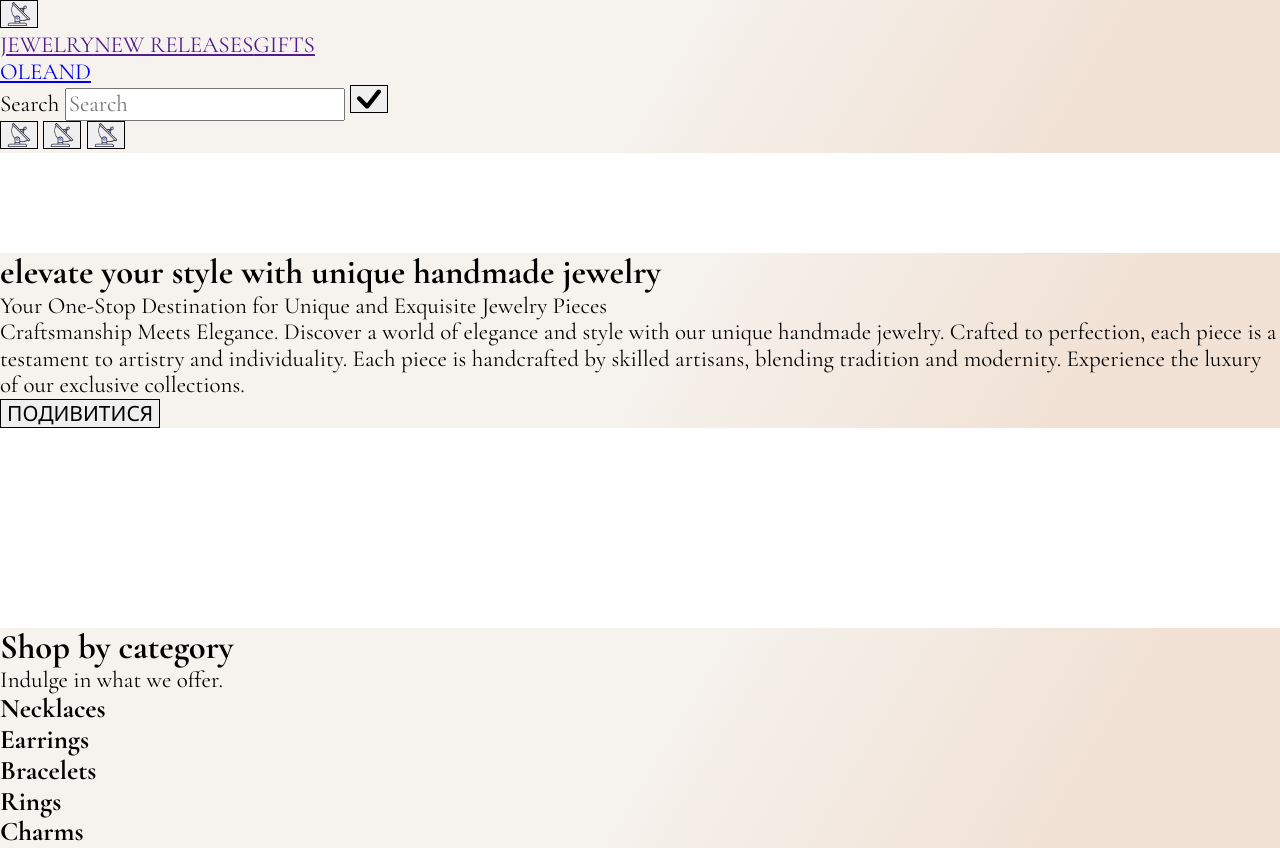
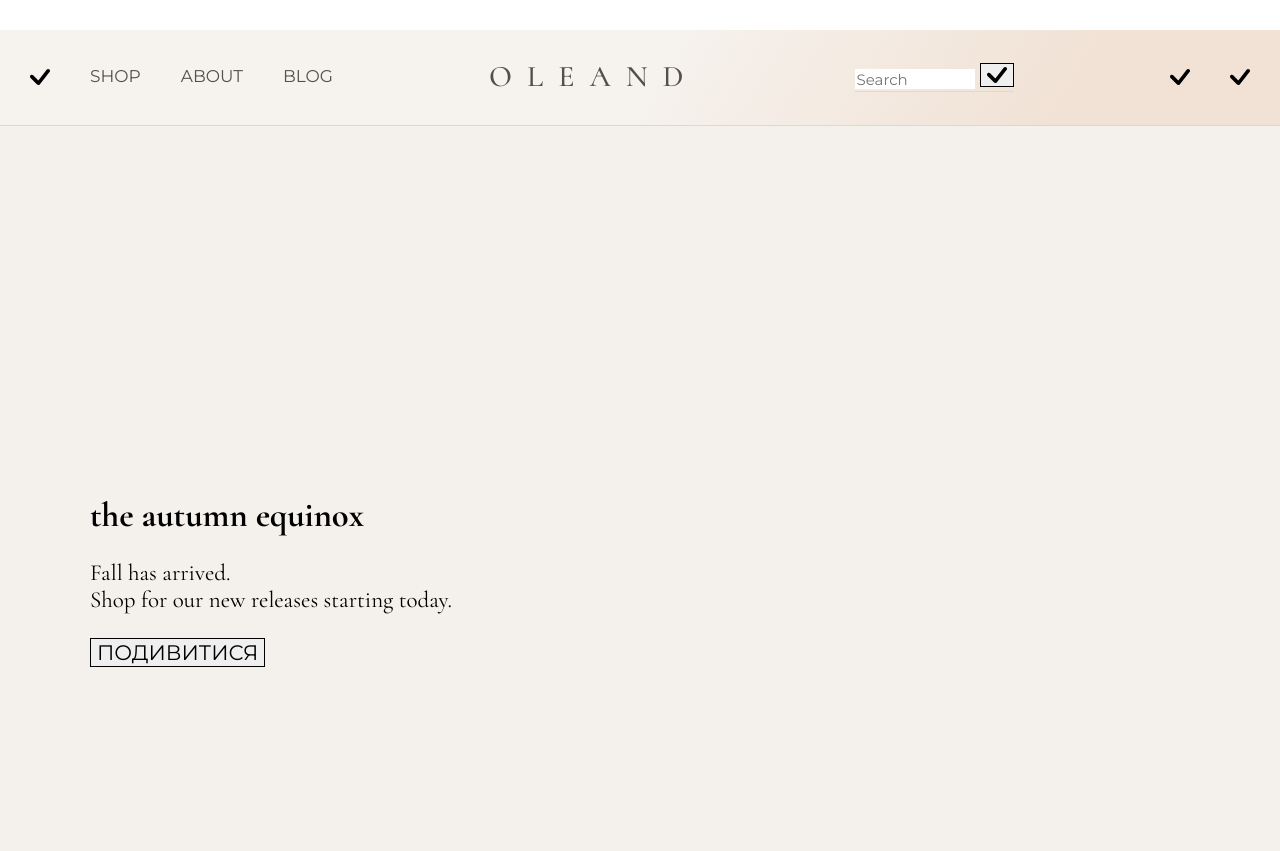
Before and after one commit to akoroliova/enola-shop-fe, a website: page index.html in a window 1280 px wide. Shown: the top 851 px of the page. Drawn offline with nearby package versions, Linux system fonts and the light colour scheme.

Commit message:
Unify header and footer menus

```diff
--- a/css/styles.css
+++ b/css/styles.css
@@ -1,10 +1,19 @@
+/* cormorant-sc-regular - cyrillic-ext_latin */
 @font-face {
-    /* cormorant-sc-regular */
     font-display: swap;
     font-family: 'Cormorant SC';
     font-style: normal;
     font-weight: 400;
-    src: url('../fonts/cormorant-sc-v18-cyrillic_cyrillic-ext_latin-regular.woff2') format('woff2');
+    src: url('../fonts/cormorant-sc-v18-cyrillic-ext_latin-regular.woff2') format('woff2');
+}
+
+/* cormorant-sc-500 - cyrillic-ext_latin */
+@font-face {
+    font-display: swap;
+    font-family: 'Cormorant SC';
+    font-style: normal;
+    font-weight: 500;
+    src: url('../fonts/cormorant-sc-v18-cyrillic-ext_latin-500.woff2') format('woff2');
 }
 
 /* cormorant-garamond-regular */
@@ -34,13 +43,31 @@
     src: url('../fonts/cormorant-garamond-v16-cyrillic_cyrillic-ext_latin-700.woff2') format('woff2');
 }
 
-/* noto-sans-regular */
+/* montserrat-regular - cyrillic-ext_latin */
 @font-face {
     font-display: swap;
-    font-family: 'Noto Sans';
+    font-family: 'Montserrat';
     font-style: normal;
     font-weight: 400;
-    src: url('../fonts/noto-sans-v36-cyrillic_cyrillic-ext_latin-regular.woff2') format('woff2');
+    src: url('../fonts/montserrat-v26-cyrillic-ext_latin-regular.woff2') format('woff2');
+}
+
+/* montserrat-italic - cyrillic-ext_latin */
+@font-face {
+    font-display: swap;
+    font-family: 'Montserrat';
+    font-style: italic;
+    font-weight: 400;
+    src: url('../fonts/montserrat-v26-cyrillic-ext_latin-italic.woff2') format('woff2');
+}
+
+/* montserrat-700 - cyrillic-ext_latin */
+@font-face {
+    font-display: swap;
+    font-family: 'Montserrat';
+    font-style: normal;
+    font-weight: 700;
+    src: url('../fonts/montserrat-v26-cyrillic-ext_latin-700.woff2') format('woff2');
 }
 
 :root {
@@ -49,9 +76,10 @@
     --color-brand-light-beige: rgb(239, 235, 232);
     --color-brand-dim-beige: rgb(217, 217, 217);
     --color-brand-beige: rgb(180, 170, 160);
-    --color-brand-dark-beige: rgb(112, 91, 79);
-    --color-brand-almost-black: rgba(217, 217, 217, 0);
+    --color-brand-dark-beige: rgb(110, 90, 80);
+    --color-brand-almost-black: rgba(0, 0, 0, 0.67);
     --color-brand-black: rgb(0, 0, 0);
+    --color-brand-gray: rgb(114, 114, 114);
 }
 
 body {
@@ -70,12 +98,11 @@ h5,
 h6,
 p {
     margin-top: 0;
-    margin-bottom: 0;
 }
 
-link,
-link:visited {
-    font-family: 'Noto Sans';
+a,
+a:visited {
+    font-family: 'Montserrat', sans-serif;
     color: var(--color-brand-almost-black);
     text-decoration: none;
 }
@@ -83,7 +110,6 @@ link:visited {
 ul,
 ol {
     list-style-type: none;
-    display: flex;
     margin: 0;
     padding: 0;
 }
@@ -97,29 +123,31 @@ svg {
 }
 
 button {
-    cursor: pointer;
-    border: 1px solid;
-
-    font-family: 'Noto Sans';
+    font-family: 'Montserrat', sans-serif;
     text-transform: uppercase;
     font-size: 21px;
     font-weight: 400;
     line-height: 25px;
     letter-spacing: 0%;
     text-align: center;
+
+    cursor: pointer;
+    border: 1px solid;
 }
 
 section {
-    padding: 100px 0;
+    margin-bottom: 60px;
 }
 
 .container {
+    margin-left: auto;
+    margin-right: auto;
+    max-width: 1440px;
     /* to see container boundaries. Delete later */
-    /* outline: 2px solid red; */
-    /* outline-offset: -2px; */
+    /* outline: 2px solid red;
+    outline-offset: -2px; */
     background: linear-gradient(-59.04deg, rgba(230, 169, 125, 0.2) 17.072%, rgba(255, 255, 255, 0.2) 51.462%), rgb(244, 240, 235);
 }
-
 
 
 /*
@@ -127,16 +155,90 @@ section {
   | Header
   |=======================
 */
+
+.header-container {
+    display: flex;
+    justify-content: space-between;
+    align-items: center;
+    padding: 30px;
+    margin-top: 30px;
+    border-bottom: 1px solid var(--color-brand-dim-beige);
+}
+
+.menu {
+    text-transform: uppercase;
+    display: flex;
+    align-items: center;
+    gap: 40px;
+}
+
+.menu-links-list {
+    font-size: 17px;
+
+
+    display: flex;
+    gap: 40px;
+}
+
+.header-brand-name {
+    font-family: 'Cormorant SC', serif;
+    font-size: 30px;
+    font-weight: 500;
+    letter-spacing: 0.5em;
+    text-transform: uppercase;
+}
+
+.search-form {
+    border-bottom: 1px solid var(--color-brand-dim-beige);
+}
+
+.search-input {
+    font-family: "Montserrat", sans-serif;
+    border: none;
+    outline: none;
+
+    color: var(--color-brand-gray);
+    font-size: 15px;
+    line-height: 18px;
+    letter-spacing: 0%;
+    text-align: left;
+
+
+    width: 120px;
+    height: 20px;
+}
+
+.socials {
+    display: flex;
+    gap: 40px;
+}
+
+/*
+  |=======================
+  | Main
+  |=======================
+*/
+.hero-container {
+    padding-top: 370px;
+    padding-bottom: 200px;
+    padding-left: 90px;
+    padding-right: 30px;
+    background-image: linear-gradient(to bottom,
+            var(--color-brand-dark-beige),
+            var(--color-brand--beige)),
+        url(../images/hero/hero-bg-image.jpg);
+    background-repeat: no-repeat;
+    background-position: center;
+    background-size: cover;
+}
+
 .hero-header {
+    margin-bottom: 25px;
     text-transform: lowercase;
 }
 
-.header-logo {
-    text-transform: uppercase;
-}
-
-.menu-links-list {
-    text-transform: uppercase;
+.hero-text {
+    margin-bottom: 25px;
 }
 
 /*
@@ -144,10 +246,16 @@ section {
   | Footer
   |=======================
 */
-.footer__menu {
-    text-transform: capitalize;
+
+.visually-hidden {
+    position: absolute;
+    width: 1px;
+    height: 1px;
+    margin: -1px;
+    border: 0;
+    padding: 0;
+    white-space: nowrap;
+    clip-path: inset(100%);
+    clip: rect(0 0 0 0);
+    overflow: hidden;
 }
-
-.footer__address-link {
-    text-transform: capitalize;
-}
--- a/index.html
+++ b/index.html
@@ -1,6 +1,6 @@
 <!DOCTYPE html>
-<html lang="uk">
 <!-- прописати lang="en" в тих параграфах, де потрібно -->
+<html lang="en">
 
 <head>
     <meta charset="UTF-8" />
@@ -16,53 +16,52 @@
 <body>
 
     <!-- Header -->
-    <header class="top-line">
+    <header>
         <div class="container header-container">
-            <button class="location-button" type="button">
-                <svg class="location-button-icon" width="24" height="24">
-                    <use href="./images/icons.svg#icon-antenna"></use>
+
+            <div class="menu">
+                <a href="#" class="brand-logo-home">
+                    <svg class="brand-icon-home" width="20" height="20">
+                        <use href="./images/icons.svg#icon-check"></use>
                     </svg>
-            </button>
+                </a>
 
-            <nav class="menu-nav">
+                <nav class="header-nav">
                     <ul class="menu-links-list">
-                    <li><a class="menu-link" href="">Jewelry</a></li>
-                    <li><a class="menu-link" href="">New releases</a></li>
-                    <li><a class="menu-link" href="">Gifts</a></li>
+                        <li><a class="menu-link" href="#">Shop</a></li>
+                        <li><a class="menu-link" href="#">About</a></li>
+                        <li><a class="menu-link" href="#">Blog</a></li>
                     </ul>
                 </nav>
+            </div>
 
-
-            <a class="header-logo" href="./index.html" lang="en">Oleand</a>
+            <a class="header-brand-name" href="./index.html" lang="en">Oleand</a>
 
             <form class="search-form">
                 <label class="visually-hidden" for="search-input">Search</label>
                 <input class="search-input" type="search" name="search" id="search-input" placeholder="Search">
 
                 <button class="search-button" type="submit">
-                    <svg class="search-button-icon" width="24" height="24">
+                    <svg class="search-button-icon" width="20" height="20">
                         <use href="./images/icons.svg#icon-check"></use>
                     </svg>
                 </button>
             </form>
 
-            <button class="location-button" type="button">
-                <svg class="location-button-icon" width="24" height="24">
-                    <use href="./images/icons.svg#icon-antenna"></use>
+            <address class="address">
+                <div class="socials">
+                    <a href="#">
+                        <svg class="socials-icon" width="20" height="20">
+                            <use href="./images/icons.svg#icon-check"></use>
                         </svg>
-            </button>
-
-            <button class="location-button" type="button">
-                <svg class="location-button-icon" width="24" height="24">
-                    <use href="./images/icons.svg#icon-antenna"></use>
+                    </a>
+                    <a href="#">
+                        <svg class="socials-icon" width="20" height="20">
+                            <use href="./images/icons.svg#icon-check"></use>
                         </svg>
-            </button>
-
-            <button class="location-button" type="button">
-                <svg class="location-button-icon" width="24" height="24">
-                    <use href="./images/icons.svg#icon-antenna"></use>
-                </svg>
-            </button>
+                    </a>
+                </div>
+            </address>
         </div>
     </header>
 
@@ -70,17 +69,13 @@
     <main>
         <!-- Hero (1st section) -->
         <section class="hero">
-            <div class="container">
-                <h1 class="hero-header">Elevate Your Style with Unique Handmade Jewelry</h1>
+            <div class="container hero-container">
+                <h1 class="hero-header">the autumn equinox</h1>
 
-                <p>Your One-Stop Destination for Unique and Exquisite Jewelry Pieces</p>
-                <p>Craftsmanship Meets Elegance. Discover a world of elegance and style with our unique handmade
-                    jewelry. Crafted to perfection, each piece is a
-                    testament to artistry and individuality. Each piece is handcrafted by skilled artisans, blending
-                    tradition and
-                    modernity. Experience the
-                    luxury of our exclusive
-                    collections.</p>
+                <ul class="hero-text">
+                    <li>Fall has arrived.</li>
+                    <li>Shop for our new releases starting today.</li>
+                </ul>
 
                 <button type="button" class="hero-button">Подивитися</button>
             </div>
@@ -120,26 +115,8 @@
 
                 <h3 class="blog-post-title">During the golden hour.</h3>
 
-                <p class="blog-post-text">Lorem ipsum dolor sit amet consectetur adipisicing elit. Consequuntur iure
-                    velit quam aut laborum
-                    facilis et, itaque cumque, sit eum a natus reprehenderit nihil ratione mollitia? Accusamus mollitia
-                    ea, adipisci optio eos numquam ut consequuntur beatae, dignissimos repellat veritatis consequatur
-                    esse similique natus eveniet vel provident id ipsum pariatur dolores tempore qui vitae. Nostrum
-                    necessitatibus, sit nemo perferendis, corporis quod omnis veritatis odit aliquid itaque, quaerat
-                    reprehenderit aperiam dignissimos maxime? Tenetur doloribus ratione obcaecati! Dolores, nisi
-                    pariatur quia ea obcaecati sit reprehenderit laudantium velit possimus impedit ducimus accusamus
-                    perferendis nostrum quos odio a praesentium.
-
-                    Ex rerum hic, veritatis nihil explicabo consectetur, earum eveniet inventore minus sapiente corrupti
-                    laborum ratione molestiae exercitationem quaerat corporis a illo iusto, repellendus reprehenderit
-                    reiciendis! Aliquam enim labore tenetur amet ea maxime vel quam est veritatis, quisquam qui velit
-                    sapiente accusantium, commodi cumque at similique mollitia cum temporibus ut possimus dignissimos.
-                    Accusantium voluptatum alias earum ducimus laudantium, fuga vel nesciunt, officiis obcaecati cumque
-                    amet laborum recusandae assumenda doloribus qui? Iste consequuntur temporibus placeat ab ullam
-                    commodi! Debitis est sed ipsam, ducimus sint porro nemo quas maxime consequuntur quo cum culpa id
-                    accusamus nulla explicabo exercitationem dolorem eligendi pariatur labore nam distinctio. Sed, quo
-                    eos. Placeat, commodi?
-                </p>
+                <p class="blog-post-text">Lorem, ipsum dolor sit amet consectetur adipisicing elit. Sit, quae
+                    perspiciatis minus dicta facilis tenetur a deserunt praesentium quasi nobis!</p>
 
                 <button type="button" class="section-button">Читати далі</button>
             </div>
@@ -206,65 +183,50 @@
     </main>
 
     <!-- Footer -->
-    <footer class="footer">
-        <div class="container">
-            <div class="footer__container">
-                <nav class="footer__nav">
-                    <div class="footer__logo">
-                        <a href="#">
-                            <img src="./images/logo.svg" alt="Логотип сучасної пекарні" />
+    <footer>
+        <div class="container footer-container">
+
+            <div class="menu">
+                <a href="#" class="brand-logo-home">
+                    <svg class="brand-icon-home" width="20" height="20">
+                        <use href="./images/icons.svg#icon-check"></use>
+                    </svg>
                 </a>
-                    </div>
-                    <ul class="footer__menu">
-                        <li><a class="link" href="#">Shipping & Returns</a></li>
-                        <li><a class="link" href="#">Track your order</a></li>
-                        <li><a class="link" href="#">FAQ</a></li>
-                        <li><a class="link" href="#">Contact Us</a></li>
+
+                <nav class="footer-nav">
+                    <ul class="menu-links-list">
+                        <li><a class="menu-link" href="#">Shipping & Returns</a></li>
+                        <li><a class="menu-link" href="#">Track your order</a></li>
+                        <li><a class="menu-link" href="#">FAQ</a></li>
+                        <li><a class="menu-link" href="#">Contact Us</a></li>
                     </ul>
                 </nav>
-                <address class="footer__address">
-                    <div class="footer__contacts">
-                        <ul class="footer__address-list">
-                            <li>
-                                <a class="footer__address-link" href="tel:+380960000007">
-                                    + 38 (096) 000 00 07
-                                </a>
-                            </li>
-                            <li>
-                                <a class="footer__address-link" href="mailto:shopbakery@gmail.com">
-                                    shopbakery@gmail.com
-                                </a>
-                            </li>
-                            <li>
-                                <a class="footer__address-link" href="https://goo.gl/maps/KpjmkaboxKH6DTnk9"
-                                    target="_blank">
-                                    Україна, м. Київ, вул. Січових Стрільців 54
-                                </a>
-                            </li>
-                        </ul>
+            </div>
 
-                        <div class="footer__socials">
-                            <a href="#">
-                                <svg class="footer__socials-icon" width="32" height="32">
-                                    <use href="./images/icons.svg#icon-facebook"></use>
+            <address class="address">
+                <div class="socials">
+                    <a href="https://www.facebook.com/akoroliova" target="_blank" aria-label="Facebook">
+                        <svg class="socials-icon" width="20" height="20">
+                            <use href="./images/icons.svg#icon-check"></use>
                         </svg>
                     </a>
-                            <a href="#">
-                                <svg class="footer__socials-icon" width="32" height="32">
-                                    <use href="./images/icons.svg#icon-instagram"></use>
+
+                    <a href="https://www.instagram.com/autumnarium" target="_blank" aria-label="Instagram">
+                        <svg class="socials-icon" width="20" height="20">
+                            <use href="./images/icons.svg#icon-check"></use>
                         </svg>
                     </a>
-                        </div>
+
+                    <a href="mailto:oleandjwlry@gmail.com" target="_blank"
+                        aria-label="oleandjwlry@gmail.com">oleandjwlry@gmail.com</a>
                 </div>
 
-                    <div class="footer__address-info">
-                        <a class="footer__address-link" href="#" target="_blank">
-                            Політика конфіденційності
-                        </a>
-                        <p class="footer__address-copyright">&copy; 2023 Дані захищені</p>
+                <div class="policies">
+                    <a href="#" target="_blank">Політика повернення</a>
+
+                    <h4>&copy; 2024 Copyright Oleksandra Korolova</h4>
                 </div>
             </address>
-            </div>
         </div>
     </footer>
 
```
Also changed, not shown: fonts/cormorant-sc-v18-cyrillic-ext_latin-500.woff2 (added), fonts/cormorant-sc-v18-cyrillic-ext_latin-regular.woff2 (renamed from fonts/cormorant-sc-v18-cyrillic_cyrillic-ext_latin-regular.woff2), fonts/montserrat-v26-cyrillic-ext_latin-700.woff2 (added), fonts/montserrat-v26-cyrillic-ext_latin-italic.woff2 (added), fonts/montserrat-v26-cyrillic-ext_latin-regular.woff2 (added), fonts/noto-sans-v36-cyrillic_cyrillic-ext_latin-regular.woff2 (deleted). Lines whose indentation alone changed are shown as unchanged.
